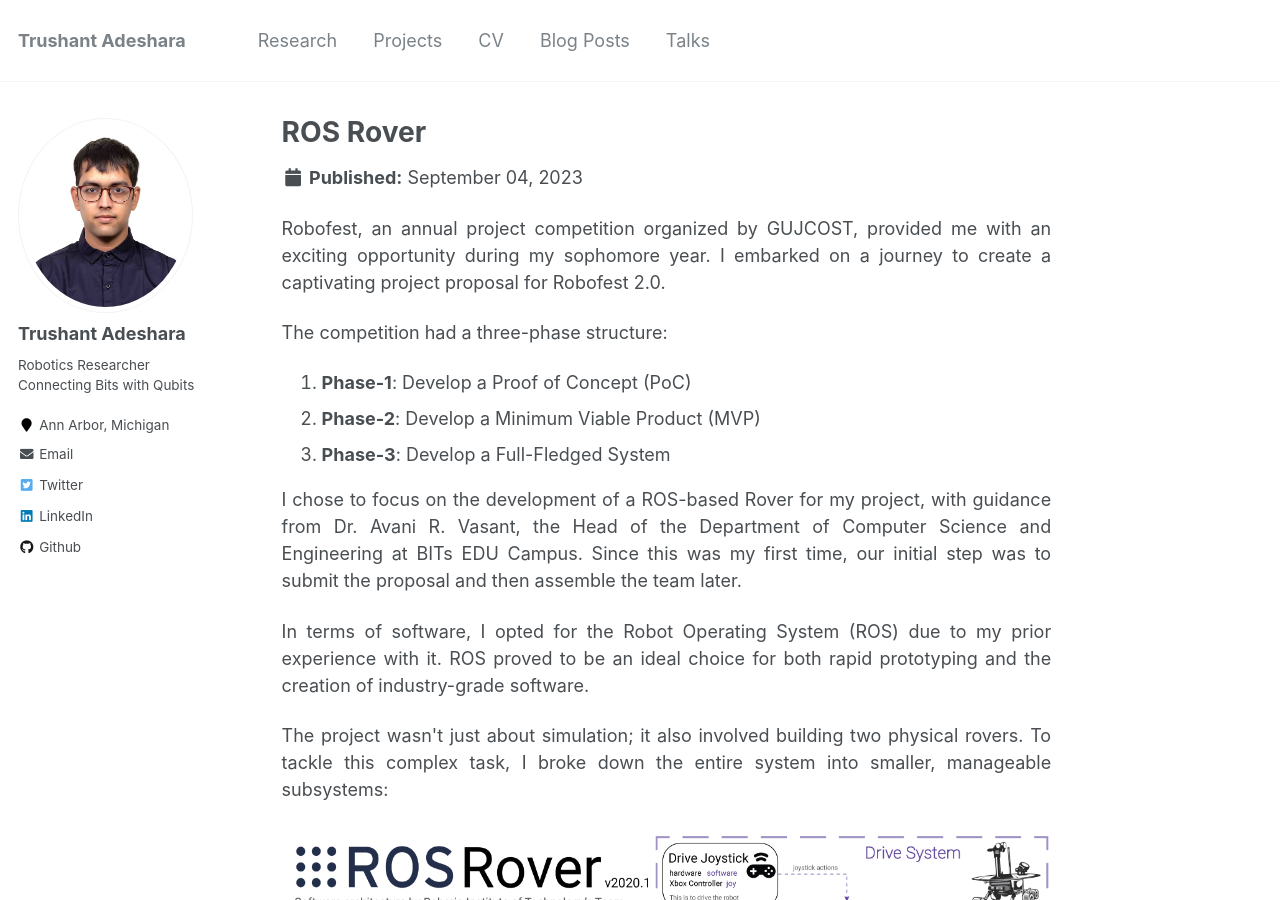
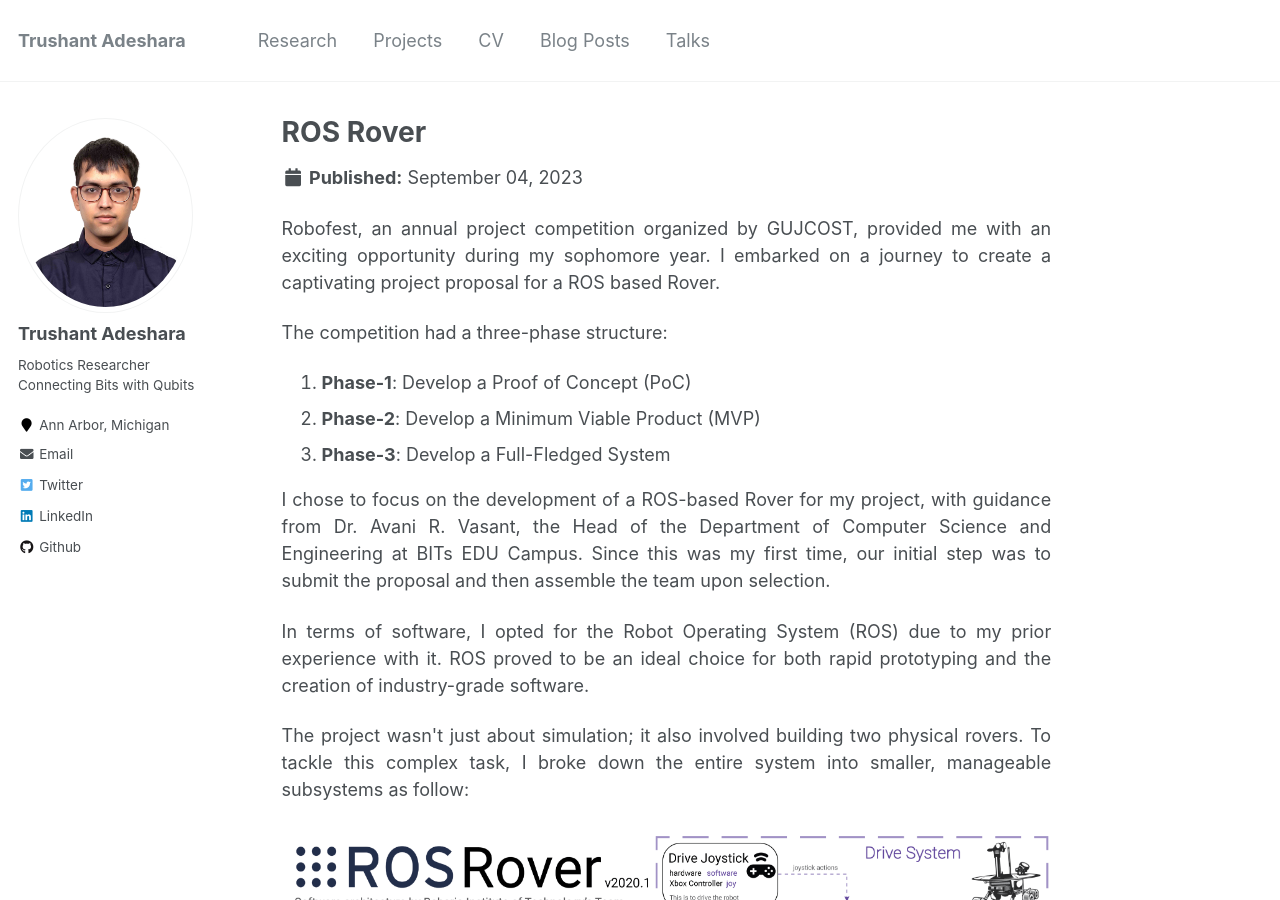
Before and after one commit to Trushant-Adeshara/Trushant-Adeshara.github.io, a Jekyll site: the page built from _projects/projects-2.md, in a window 1280 px wide and 900 px high. Built offline with Jekyll 4.4.1, drawn with Linux system fonts in a browser that asks for light colours; some of the changed text lies outside the part shown.

Commit message:
Update ROS Rover with grammar and spell check

```diff
--- a/_projects/projects-2.md
+++ b/_projects/projects-2.md
@@ -5,7 +5,7 @@ collection: projects
 ---
 
 <p style="text-align: justify">
-Robofest, an annual project competition organized by GUJCOST, provided me with an exciting opportunity during my sophomore year. I embarked on a journey to create a captivating project proposal for Robofest 2.0.</p>
+Robofest, an annual project competition organized by GUJCOST, provided me with an exciting opportunity during my sophomore year. I embarked on a journey to create a captivating project proposal for a ROS based Rover.</p>
 
 The competition had a three-phase structure:
 1. **Phase-1**: Develop a Proof of Concept (PoC)
@@ -13,13 +13,13 @@ The competition had a three-phase structure:
 3. **Phase-3**: Develop a Full-Fledged System
 
 <p style="text-align: justify">
-I chose to focus on the development of a ROS-based Rover for my project, with guidance from Dr. Avani R. Vasant, the Head of the Department of Computer Science and Engineering at BITs EDU Campus. Since this was my first time, our initial step was to submit the proposal and then assemble the team later.</p>
+I chose to focus on the development of a ROS-based Rover for my project, with guidance from Dr. Avani R. Vasant, the Head of the Department of Computer Science and Engineering at BITs EDU Campus. Since this was my first time, our initial step was to submit the proposal and then assemble the team upon selection.</p>
 
 <p style="text-align: justify">
 In terms of software, I opted for the Robot Operating System (ROS) due to my prior experience with it. ROS proved to be an ideal choice for both rapid prototyping and the creation of industry-grade software.</p>
 
 <p style="text-align: justify">
-The project wasn't just about simulation; it also involved building two physical rovers. To tackle this complex task, I broke down the entire system into smaller, manageable subsystems:</p>
+The project wasn't just about simulation; it also involved building two physical rovers. To tackle this complex task, I broke down the entire system into smaller, manageable subsystems as follow:</p>
 
 <p style="text-align:center">
 <img src='/images/projects/ros_rover/sf.png'></p>
```
Also changed, not shown: other parts of _projects/projects-2.md (+1 -1 lines).
